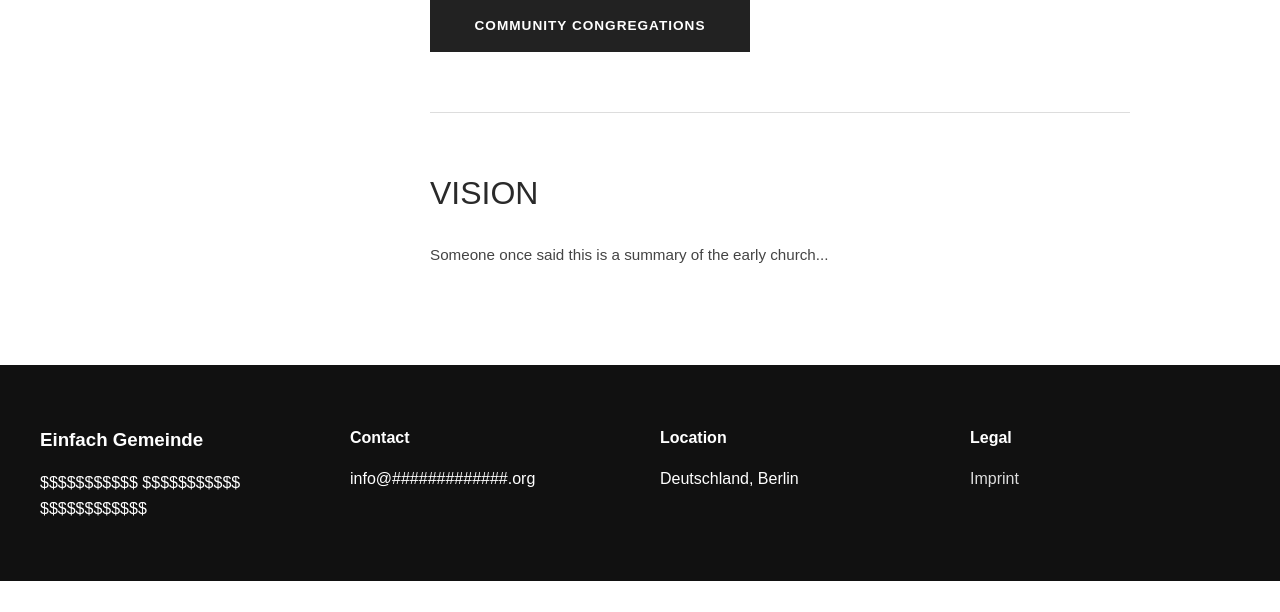
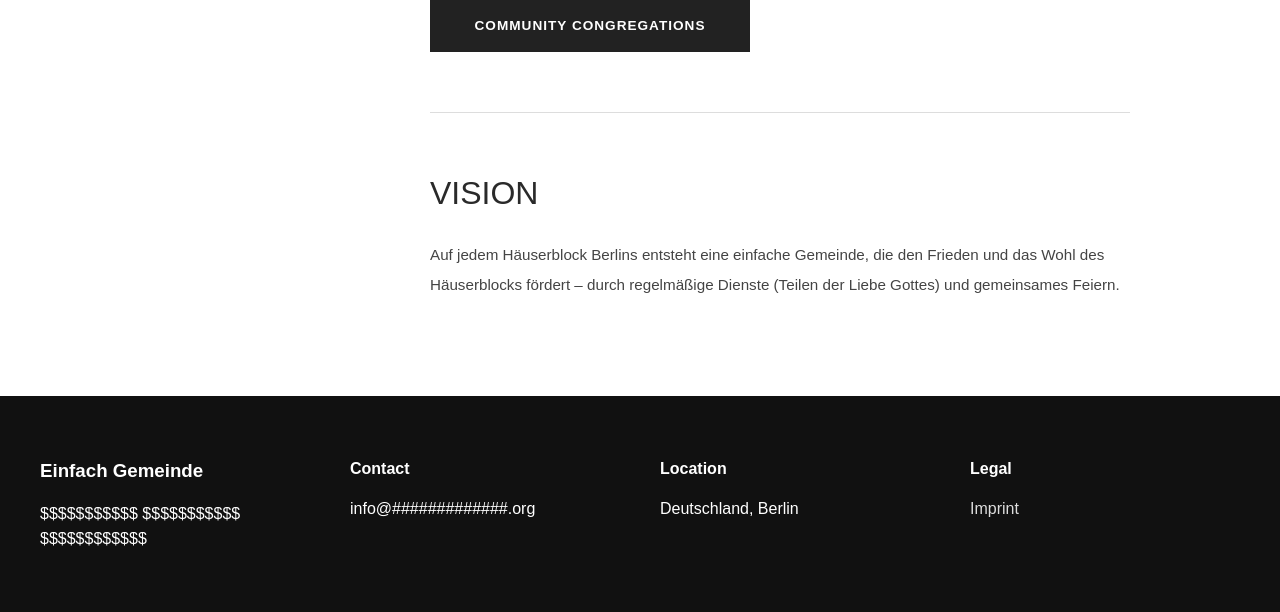
Before and after one commit to Christianalamassi/EinfachGemeinde, a Django app: page /vision/ in a window 1280 px wide. Shown: the part 692-1304 px from the top of the page. Before the commit the page ends 1273 px from the top, so only its background shows below. Run offline with Django 5.2, Linux system fonts and the light colour scheme.

Commit message:
Added text vision

```diff
--- a/templates/vision.html
+++ b/templates/vision.html
@@ -5,10 +5,7 @@
 
 <section class="page-hero">
 
-    <img
-        src="{% static 'images/urban-vision.jpg' %}"
-        alt="Urban Vision"
-    >
+    <img src="{% static 'images/urban-vision.jpg' %}" alt="Urban Vision">
 
     <div class="hero-overlay"></div>
 
@@ -81,8 +78,8 @@
         </h2>
 
         <p>
-            Someone once said this is a
-            summary of the early church...
+            Auf jedem Häuserblock Berlins entsteht eine einfache Gemeinde, die den Frieden und das Wohl des
+            Häuserblocks fördert – durch regelmäßige Dienste (Teilen der Liebe Gottes) und gemeinsames Feiern.
         </p>
 
     </article>
```
